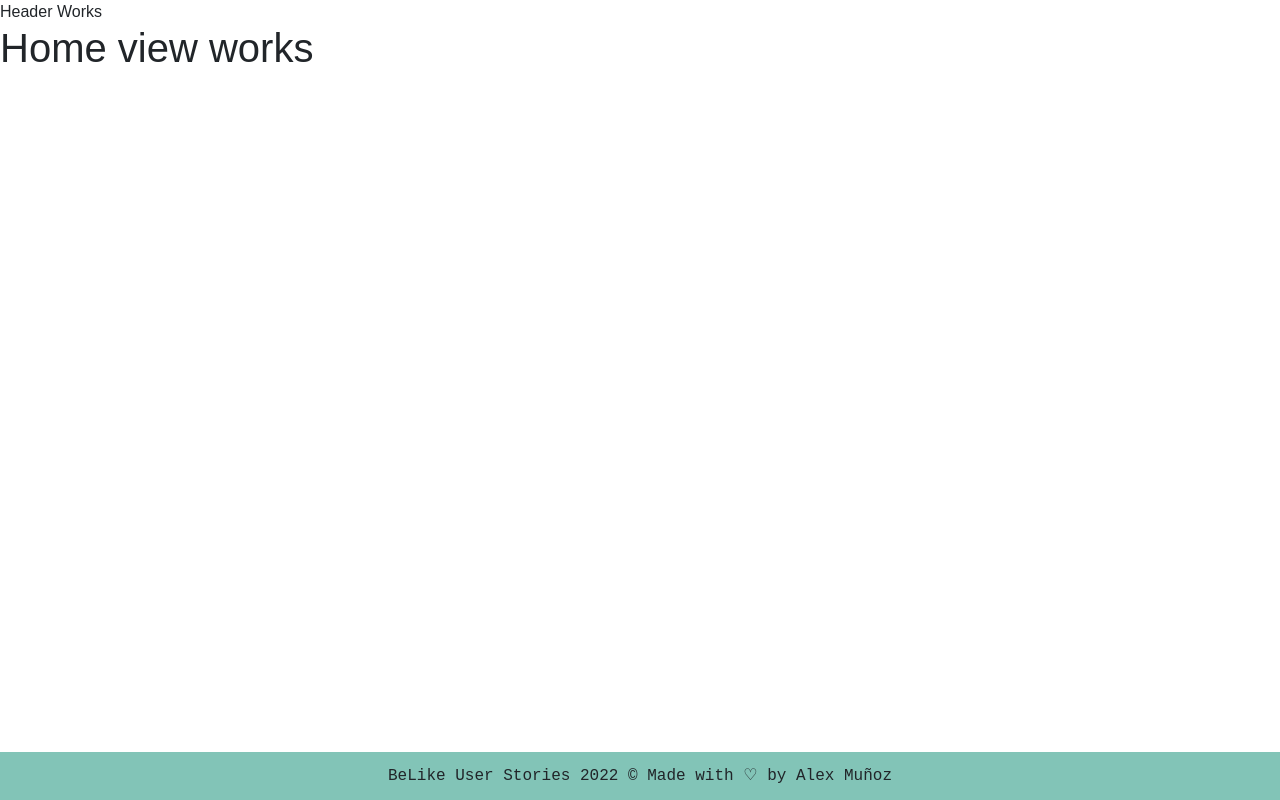
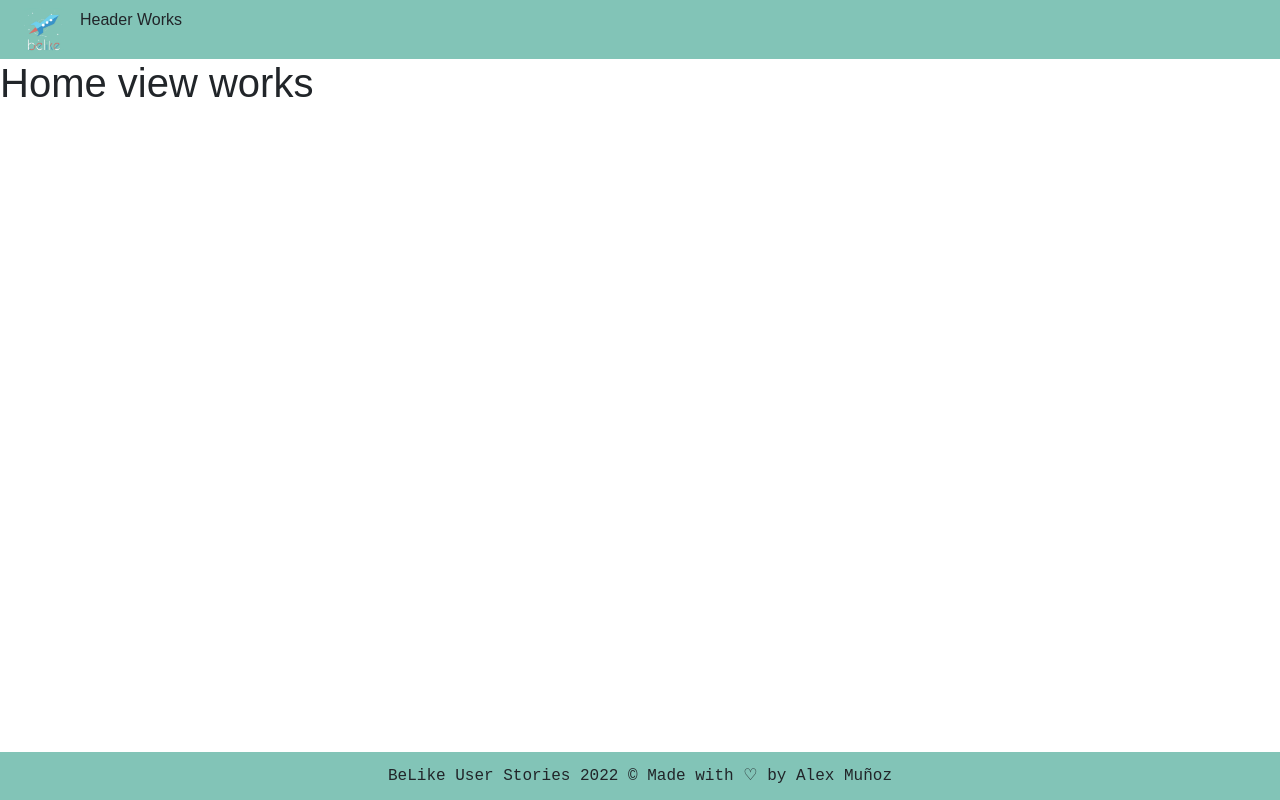
Before and after one commit to alexmf91/user-stories-full-stack-technical-test, a React (Create React App) app in the folder frontend/: page / in a window 1280 px wide. Built offline with nearby package versions, Linux system fonts and the light colour scheme.

Commit message:
Add logo and first styles

```diff
--- /dev/null
+++ b/frontend/src/components/Header/Header.scss
@@ -0,0 +1,9 @@
+header {
+  display: flex;
+  padding: 0.5rem;
+  background-color: #82c4b7;
+  img{
+    width: 2.5rem;
+    margin: 0 1rem 0;
+  }
+}
--- a/frontend/src/components/Header/index.jsx
+++ b/frontend/src/components/Header/index.jsx
@@ -1,8 +1,13 @@
 import React from 'react';
+
+import beLikeLogo from '../../assets/belike-logo.PNG';
+
+import './Header.scss';
 
 export default function Header() {
   return (
     <header>
+      <img src={beLikeLogo} alt="belike-logo-img" />
       <span>Header Works</span>
     </header>
   );
```
